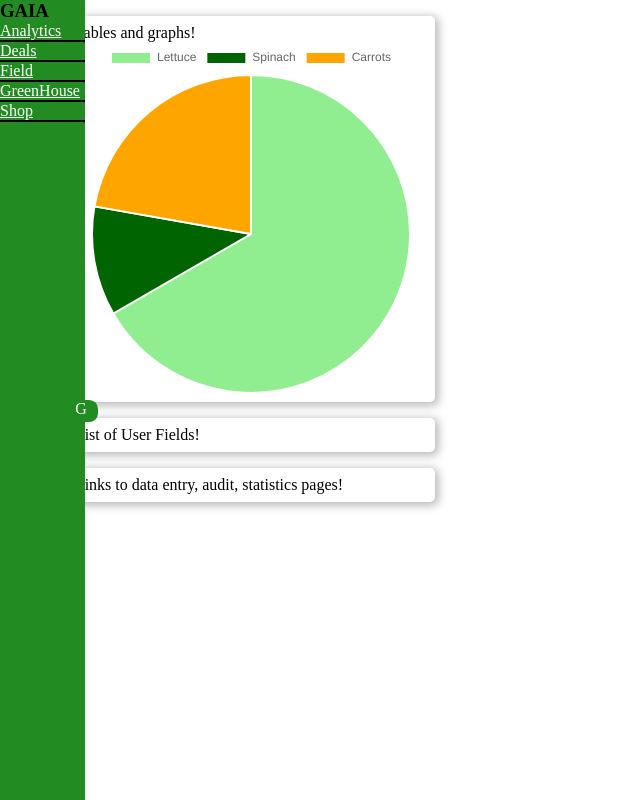
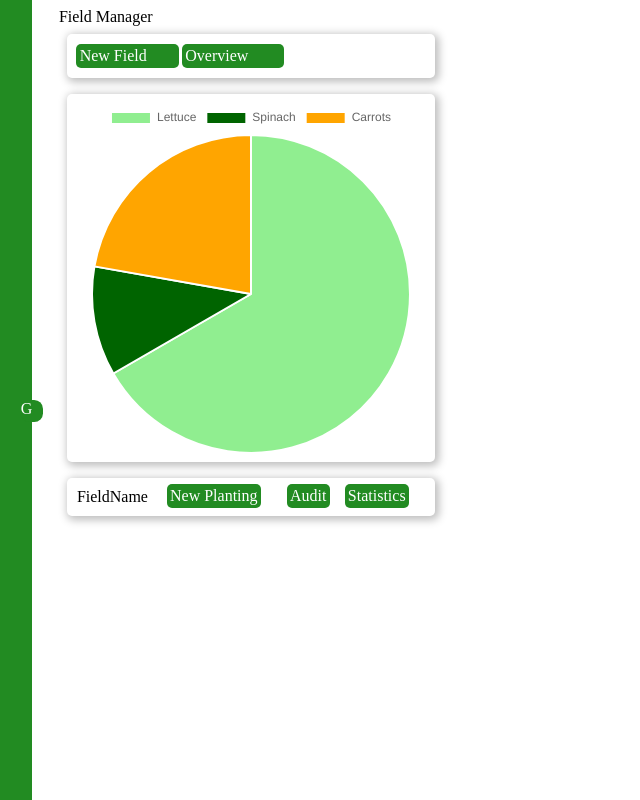
Before and after one commit to gitkenbar/Gaia_Analytica, an Angular app: page /field in a window 1280 px wide. Shown: the whole page, without its empty margins (0-640 px from the left). Built offline with nearby package versions, Linux system fonts and the light colour scheme.

Commit message:
Fixed Sidebar logic; Field Component Overhaul

```diff
--- a/src/app/features/field/field.component.html
+++ b/src/app/features/field/field.component.html
@@ -1,14 +1,22 @@
 <div class="padding">
   <div class="row">
+    <div class="title">Field Manager</div>
+    <div class="featureNav">
+      <a class="buttonLink" routerLink="planting">New Field</a>
+      <a class="buttonLink" routerLink="planting">Overview</a>
+    </div>
     <div class="largeCard">
-      <p> Tables and graphs!</p>
       <app-graphcard [chartFromParent]="productionChart"></app-graphcard>
     </div>
     <div class="largeCard">
-      <p> List of User Fields!</p>
-    </div>
-    <div class="largeCard">
-      <p> Links to data entry, audit, statistics pages!</p>
+      <table>
+        <tr>
+          <td>FieldName</td>
+          <td><a class="buttonLink" routerLink="planting">New Planting</a></td>
+          <td><a class="buttonLink" routerLink="planting">Audit</a></td>
+          <td><a class="buttonLink" routerLink="planting">Statistics</a></td>
+        </tr>
+      </table>
     </div>
   </div>
 </div>
--- a/src/styles.scss
+++ b/src/styles.scss
@@ -22,7 +22,7 @@
 /* Sidebar Styles */
 
 .sidebarBuilder{
-  left:  0;
+  left:  -5.3rem;;
   width: var(--sidebarWidth);
   height: 100vh;
   display: flex;
@@ -48,14 +48,14 @@
   height: 1.4rem;
   border-radius: .55rem;
   position: fixed;
-  left: 4.7rem;
+  left: 1.3rem;
   top: 50%;
 }
 .sidebarActive{
-  left: -5.3rem;
+  left: 0;
 }
 .sidebarButtonActive{
-  left: 1.3rem;
+  left: 4.7rem;
 }
 
 .sidebarPlaceholder{
@@ -72,12 +72,32 @@
 }
 
 
-
 .largeCard{
   display: flex;
-  flex-direction: column;
+  flex-direction:column;
   padding: 1vh;
   margin: 1vh;
   border-radius: 5px;
   box-shadow: 2px 2px 8px 2px rgb(190, 190, 190);
 }
+
+.featureNav{
+  display: flex;
+  flex-direction:row;
+  padding: 1vh;
+  margin: 1vh;
+  border-radius: 5px;
+  box-shadow: 2px 2px 8px 2px rgb(190, 190, 190);
+}
+
+.buttonLink{
+  background-color: forestgreen;
+  color: white;
+  border-radius: 5px;
+  padding: .2rem;
+  margin: .1rem;
+  width: 6rem;
+}
+.buttonLink:hover{
+  background-color: rgb(43, 172, 43);
+}
```
